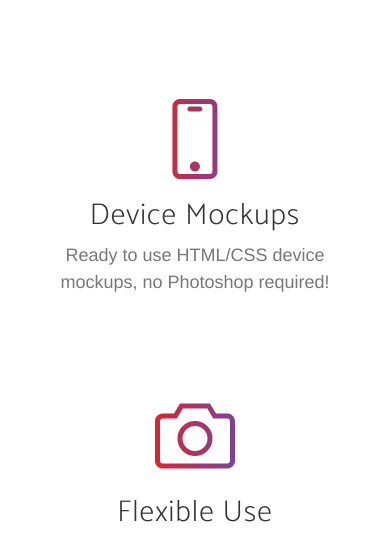
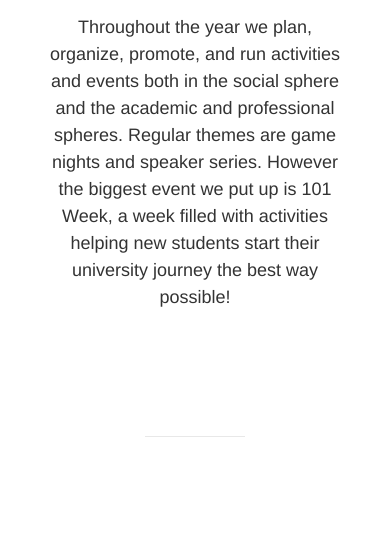
Before and after one commit to CSSA-AEI/101-Week-2017, a PHP site: page / in a window 390 px wide. Shown: the part 2751-3285 px from the top of the page. Run offline with PHP 8.4, Linux system fonts and the light colour scheme; some libraries are stand-ins or nearby versions; some web fonts are replaced.

Commit message:
More changes to index page

```diff
--- a/css/new-age.css
+++ b/css/new-age.css
@@ -52,6 +52,7 @@ h6 {
   font-family: 'Catamaran', 'Helvetica', 'Arial', 'sans-serif';
   font-weight: 200;
   letter-spacing: 1px;
+  text-align: center;
 }
 p {
   font-size: 18px;
@@ -482,3 +495,142 @@ img::-moz-selection {
 body {
   webkit-tap-highlight-color: #222222;
 }
+
+#loader{
+  width: 180px;
+  padding-top: 180px;
+  margin: auto;
+  vertical-align: middle;
+}
+
+#loader h1{
+  font-family: 'Lato';
+  color: white;
+  text-transform: uppercase;
+  font-size: 1em;
+  letter-spacing: 1.5px;
+  text-align: center;
+  width: 155px;
+  margin-top: 20px;
+  -webkit-animation: fade 2s infinite;
+  -moz-animation: fade 2s infinite;
+}
+
+.stick {
+  width: 30px;
+  height: 3px;
+  background: white;
+  display: inline-block;
+  margin-left: -8px; }
+
+.stick:nth-child(n) {
+  transform: rotate(30deg);
+  -ms-transform: rotate(30deg);
+  /* IE 9 */
+  -webkit-transform: rotate(30deg);
+  /* Safari and Chrome */
+  -moz-transform: rotate(30deg);
+  -webkit-animation: fall 2s infinite;
+  -moz-animation: fall 2s infinite; }
+
+.stick:nth-child(2n) {
+  transform: rotate(-30deg);
+  -ms-transform: rotate(-30deg);
+  /* IE 9 */
+  -webkit-transform: rotate(-30deg);
+  /* Safari and Chrome */
+  -moz-transform: rotate(-30deg);
+  -webkit-animation: rise 2s infinite;
+  -moz-animation: rise 2s infinite; }
+
+@-webkit-keyframes rise {
+  50% {
+    transform: rotate(30deg);
+    -ms-transform: rotate(30deg);
+    /* IE 9 */
+    -webkit-transform: rotate(30deg);
+    -moz-transform: rotate(30deg); } }
+
+@-moz-keyframes rise {
+  50% {
+    transform: rotate(30deg);
+    -ms-transform: rotate(30deg);
+    /* IE 9 */
+    -webkit-transform: rotate(30deg);
+    -moz-transform: rotate(30deg); } }
+
+@-o-keyframes rise {
+  50% {
+    transform: rotate(30deg);
+    -ms-transform: rotate(30deg);
+    /* IE 9 */
+    -webkit-transform: rotate(30deg);
+    -moz-transform: rotate(30deg); }
+
+  @keyframes rise {
+    50% {
+      transform: rotate(30deg);
+      -ms-transform: rotate(30deg);
+      /* IE 9 */
+      -webkit-transform: rotate(30deg);
+      -moz-transform: rotate(30deg); } } }
+
+@-webkit-keyframes fall {
+  50% {
+    transform: rotate(-30deg);
+    -ms-transform: rotate(-30deg);
+    /* IE 9 */
+    -webkit-transform: rotate(-30deg);
+    -moz-transform: rotate(30deg); } }
+
+@-moz-keyframes fall {
+  50% {
+    transform: rotate(-30deg);
+    -ms-transform: rotate(-30deg);
+    /* IE 9 */
+    -webkit-transform: rotate(-30deg);
+    -moz-transform: rotate(-30deg); } }
+
+@-o-keyframes fall {
+  50% {
+    transform: rotate(-30deg);
+    -ms-transform: rotate(-30deg);
+    /* IE 9 */
+    -webkit-transform: rotate(-30deg);
+    -moz-transform: rotate(30deg); }
+
+  @keyframes fall {
+    50% {
+      transform: rotate(-30deg);
+      -ms-transform: rotate(-30deg);
+      /* IE 9 */
+      -webkit-transform: rotate(-30deg);
+      -moz-transform: rotate(30deg); } } }
+
+@-webkit-keyframes fade {
+  50% {
+    opacity: 0.5; }
+
+  100% {
+    opacity: 1; } }
+
+@-moz-keyframes fade {
+  50% {
+    opacity: 0.5; }
+
+  100% {
+    opacity: 1; } }
+
+@-o-keyframes fade {
+  50% {
+    opacity: 0.5; }
+
+  100% {
+    opacity: 1; }
+
+  @keyframes fade {
+    50% {
+      opacity: 0.5; }
+
+    100% {
+      opacity: 1; } } }
--- a/index.html
+++ b/index.html
@@ -52,7 +52,7 @@
             <div class="collapse navbar-collapse" id="bs-example-navbar-collapse-1">
                 <ul class="nav navbar-nav navbar-right">
                     <li>
-                        <a class="page-scroll" href="#download">Download</a>
+                        <a class="page-scroll" href="#download">WHAT</a>
                     </li>
                     <li>
                         <a class="page-scroll" href="#features">Features</a>
@@ -75,7 +75,7 @@
                         <div class="header-content-inner">
                             <h2>Computer Science</h2>
                             <h1>101 WEEK</h1>
-                            <a href="#download" class="btn btn-outline btn-xl page-scroll">Start Now for Free!</a>
+                            <a href="#download" class="btn btn-outline btn-xl page-scroll">Buy your 101 kit!</a>
                         </div>
                     </div>
                 </div>
@@ -87,11 +87,9 @@
         <div class="container">
             <div class="row">
                 <div class="col-md-8 col-md-offset-2">
-                    <h2 class="section-heading">What is 101 Week?</h2>
-                    <p>Ours is a field of countless opportunities, one where your future is what you make it, and one that will give the power to truly change the world. With technology becoming more and more integrated into society the world over Computer Science is becoming more and more important, and no matter where your interests lie there are ways to apply it. The next four years will teach you to see the world in entirely new ways. We at the CSSA are here to make your transition into your university career as fun and exciting as possible.</p>
+                    <h2 class="section-heading">Wait...what is 101 week?</h2>
 
-                    <p>But this isn't all the week is about!
-                    Find out more about your program, meet new people and make friends you'll keep for the rest of your life, and get an introduction to unversity life. It'll be a week you'll never forget!</p>
+                    <p>Find out more about your program, meet new people and make friends you'll keep for the rest of your life, and get an introduction to unversity life. It'll be a week you'll never forget!</p>
 
                     <p>Every year each student association puts on a week packed with events. These events are meant to introduce you to your fellow Computer Science students, as well as your peers in other faculties such as Science or Engineering. The week is going to be filled with exciting event! There will be a lot to do! Thinking this sounds pretty great? Well all you need to enjoy it is a CSI 101 Week Kit.</p>
                 </div>
@@ -113,61 +111,20 @@
             <div class="row">
                 <div class="col-lg-12 text-center">
                     <div class="section-heading">
-                        <h2>Unlimited Features, Unlimited Fun</h2>
-                        <p class="text-muted">Check out what you can do with this app theme!</p>
-                        <hr>
+                        <h2>So like who are you?</h2>
+                        <p class="text-muted">We are the Computer Science Student Association (a.k.a. CSSA)!</p>
                     </div>
                 </div>
-            </div>
-            <div class="row">
-                <div class="col-md-4">
-                    <div class="device-container">
-                        <div class="device-mockup iphone6_plus portrait white">
-                            <div class="device">
-                                <div class="screen">
-                                    <!-- Demo image for screen mockup, you can put an image here, some HTML, an animation, video, or anything else! -->
-                                    <img src="img/demo-screen-1.jpg" class="img-responsive" alt=""> </div>
-                                <div class="button">
-                                    <!-- You can hook the "home button" to some JavaScript events or just remove it -->
+                        <div class="col-md-8 col-md-offset-2">
+                            <div class="container-fluid">
+                                <div class="feature-item">
+                                    <p>We provide services and support to the Computer Science students of the university of Ottawa. We represent our electorate at the SFUO and the faculty of Engineering. We make sure that our voices are heard and our concerns addressed.</p>
+
+                                    <p>Throughout the year we plan, organize, promote, and run activities and events both in the social sphere and the academic and professional spheres. Regular themes are game nights and speaker series. However the biggest event we put up is 101 Week, a week filled with activities helping new students start their university journey the best way possible!</p>
                                 </div>
                             </div>
                         </div>
-                    </div>
-                </div>
-                <div class="col-md-8">
-                    <div class="container-fluid">
-                        <div class="row">
-                            <div class="col-md-6">
-                                <div class="feature-item">
-                                    <i class="icon-screen-smartphone text-primary"></i>
-                                    <h3>Device Mockups</h3>
-                                    <p class="text-muted">Ready to use HTML/CSS device mockups, no Photoshop required!</p>
-                                </div>
-                            </div>
-                            <div class="col-md-6">
-                                <div class="feature-item">
-                                    <i class="icon-camera text-primary"></i>
-                                    <h3>Flexible Use</h3>
-                                    <p class="text-muted">Put an image, video, animation, or anything else in the screen!</p>
-                                </div>
-                            </div>
-                        </div>
-                        <div class="row">
-                            <div class="col-md-6">
-                                <div class="feature-item">
-                                    <i class="icon-present text-primary"></i>
-                                    <h3>Free to Use</h3>
-                                    <p class="text-muted">As always, this theme is free to download and use for any purpose!</p>
-                                </div>
-                            </div>
-                            <div class="col-md-6">
-                                <div class="feature-item">
-                                    <i class="icon-lock-open text-primary"></i>
-                                    <h3>Open Source</h3>
-                                    <p class="text-muted">Since this theme is MIT licensed, you can use it commercially!</p>
-                                </div>
-                            </div>
-                        </div>
+                        <hr>
                     </div>
                 </div>
             </div>
@@ -176,9 +133,46 @@
 
     <section class="cta">
         <div class="cta-content">
+            <p id="countdown"></p>
+
+            <script>
+            // Set the date we're counting down to
+            var countDownDate = new Date("Sept 2, 2017 09:30:00").getTime();
+
+            // Update the count down every 1 second
+            var x = setInterval(function() {
+
+              // Get todays date and time
+              var now = new Date().getTime();
+
+              // Find the distance between now an the count down date
+              var distance = countDownDate - now;
+
+              // Time calculations for days, hours, minutes and seconds
+              var days = Math.floor(distance / (1000 * 60 * 60 * 24));
+              var hours = Math.floor((distance % (1000 * 60 * 60 * 24)) / (1000 * 60 * 60));
+              var minutes = Math.floor((distance % (1000 * 60 * 60)) / (1000 * 60));
+              var seconds = Math.floor((distance % (1000 * 60)) / 1000);
+
+              // Display the result in the element with id="demo"
+              document.getElementById("Countdown").innerHTML = days + "d " + hours + "h "
+              + minutes + "m " + seconds + "s ";
+
+              // If the count down is finished, write some text
+              if (distance < 0) {
+                clearInterval(x);
+                document.getElementById("demo").innerHTML = "101 HAS STARTED!";
+              }
+            }, 1000);
+            </script>
+        </div>
+    </section>
+
+    <section class="cta">
+        <div class="cta-content">
             <div class="container">
-                <h2>Stop waiting.<br>Buy tickets now.</h2>
-                <a href="#contact" class="btn btn-outline btn-xl page-scroll">Let's Get Started!</a>
+                <h2>Don't wait!<br>Buy your tickets today.</h2>
+                <a href="#contact" class="btn btn-outline btn-xl page-scroll">I'm joining 101 Week</a>
             </div>
         </div>
         <div class="overlay"></div>
@@ -230,6 +224,26 @@
     <!-- Theme JavaScript -->
     <script src="js/new-age.min.js"></script>
 
+    <script>
+    $(document).ready(function() {
+        var bgCounter = -1,
+        backgrounds = [
+           "img/bg01-01.jpg",
+           "img/bg01-02.jpg",
+           "img/bg01-03.jpg",
+        ];
+
+        function changeBackground(){
+            bgCounter = (bgCounter+1) % backgrounds.length;
+            $('header').css('background-image', 'url('+backgrounds[bgCounter]+')');
+            setTimeout(changeBackground,10000);
+        }
+
+        changeBackground();
+    });
+    </script>
+
+
 </body>
 
 </html>
```
Also changed, not shown: other parts of css/new-age.css (+69 -57 lines), img/bg-pattern.png (deleted), img/bg01-01.jpg (added), img/bg01-02.jpg (added), 2 other files.
